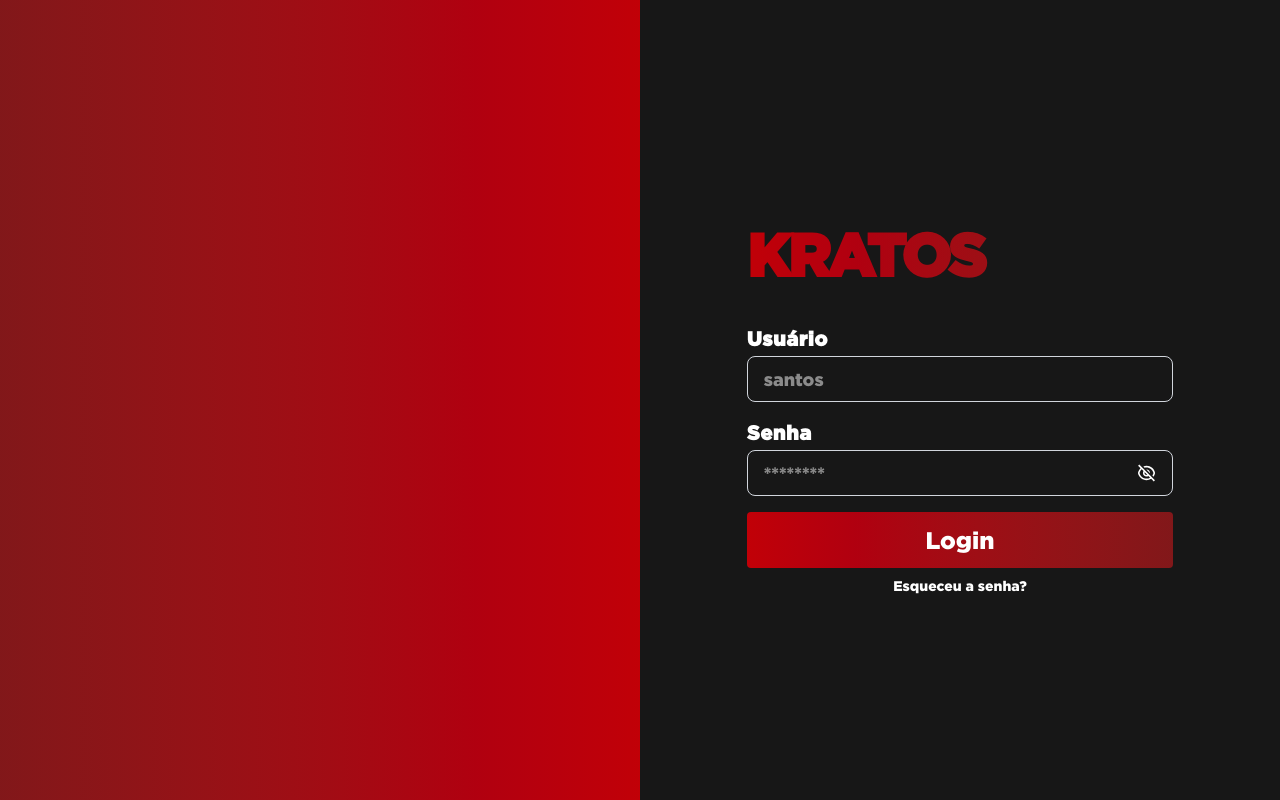
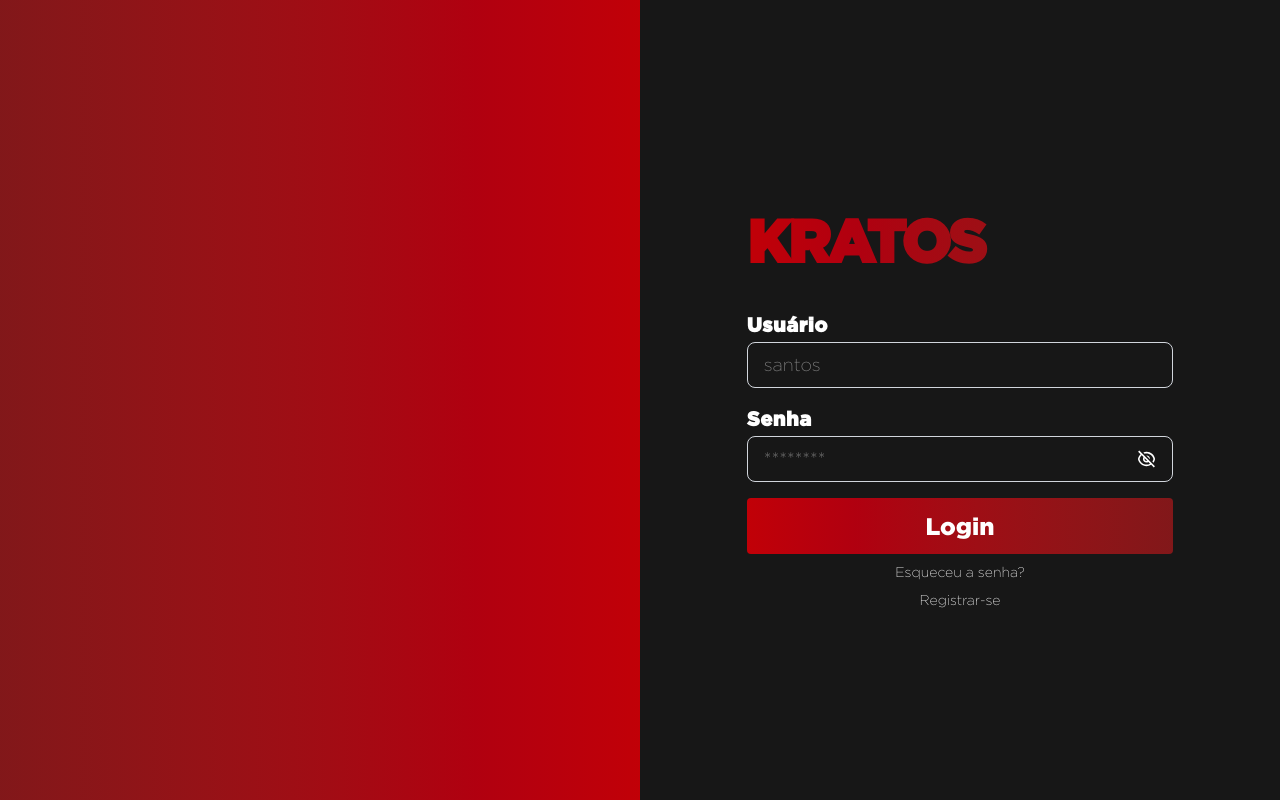
Before and after one commit to suportesetor4/kratos-frontend, a Next.js app: page /login in a window 1280 px wide. Built offline with nearby package versions, Linux system fonts and the light colour scheme.

Commit message:
feat: atualizando login form

```diff
--- a/app/login/page.tsx
+++ b/app/login/page.tsx
@@ -7,7 +7,6 @@ export default function Login(){
         <div className={` w-screen h-screen flex items-center justify-center`}>
             <LoginSection />
             <LoginForm />
-            {/*<button className="bg-red-900 w-1/2 p-3 rounded-sm cursor-pointer hover:opacity-85">Registrar-se</button>*/}
         </div>
     )
 }
--- a/components/login/login-form.tsx
+++ b/components/login/login-form.tsx
@@ -2,6 +2,10 @@
 
 import InputFormCadastro from "../ui/input-form-cadastro";
 import { useEffect, useState } from "react";
+
+import localFont from 'next/font/local'
+const gothamLight = localFont({ src: '../../fonts/gothamXlight.otf' })
+
 
 function getRandomName(){
     const names = [
@@ -51,7 +55,7 @@ export default function LoginForm(){
                     tipoInput="text"
                     setInput={setUsername}
                     addStyleMain="w-2/3 self-center"
-                    addStyleDivInput="text-white py-2 text-lg"
+                    addStyleDivInput={`${gothamLight.className} text-white py-2 text-lg`}
                     addStyleDivTitle="text-xl"
                     />
                 <InputFormCadastro
@@ -61,7 +65,7 @@ export default function LoginForm(){
                     showPassword
                     setInput={setUsername}
                     addStyleMain="w-2/3 self-center"
-                    addStyleDivInput="text-white py-2 text-lg"
+                    addStyleDivInput={`${gothamLight.className} text-white py-2 text-lg`}
                     addStyleDivTitle="text-xl"
 
 
@@ -69,7 +73,9 @@ export default function LoginForm(){
 
                 <div className="flex flex-col items-center justify-center gap-2 w-full">
                     <button className="bg-gradient-to-r from-red-700 to-red-900 w-2/3 p-3 rounded-sm cursor-pointer hover:opacity-85">Login</button>
-                    <p className="hover:underline cursor-pointer text-sm">Esqueceu a senha?</p>
+                    <p className={`${gothamLight.className} text-center text-sm hover:underline cursor-pointer `}>Esqueceu a senha?</p>
+                    <p className={`${gothamLight.className} text-center text-sm hover:underline cursor-pointer `}>Registrar-se</p>
+
                 </div>
 
             </div>
```
Also changed, not shown: fonts/gothamXlight.otf (renamed from fonts/gothanXlight.otf).
